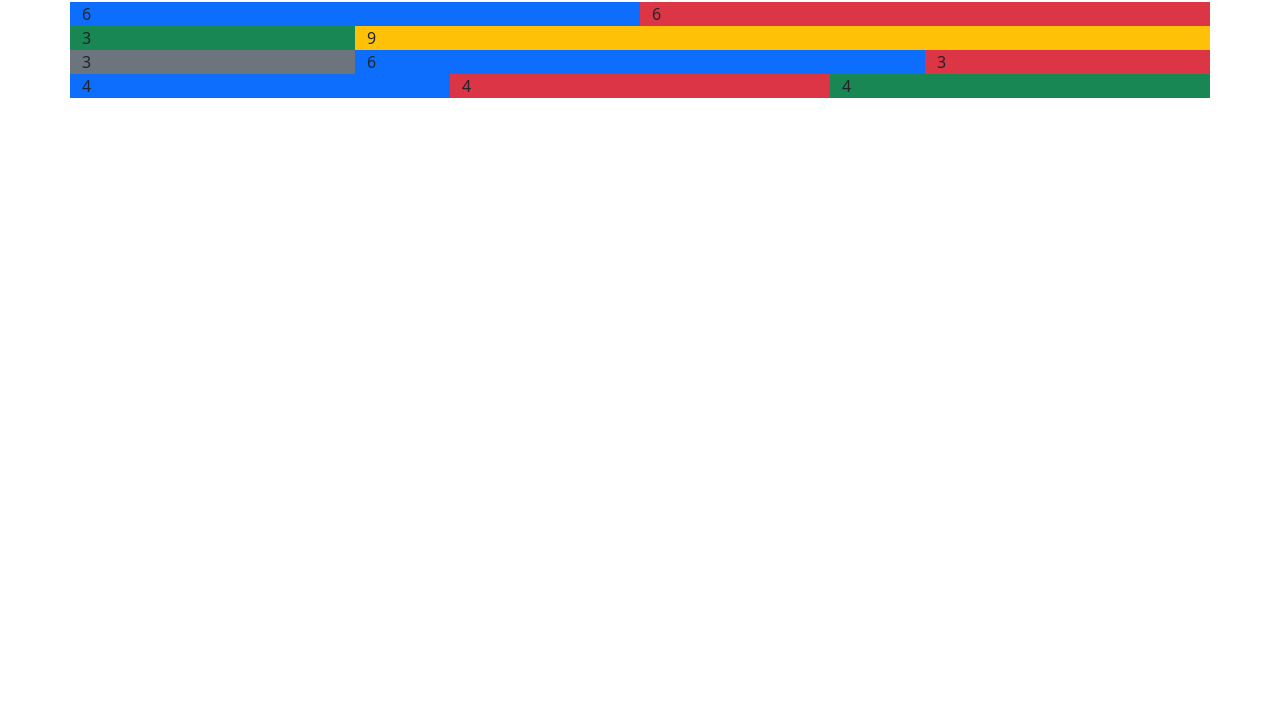
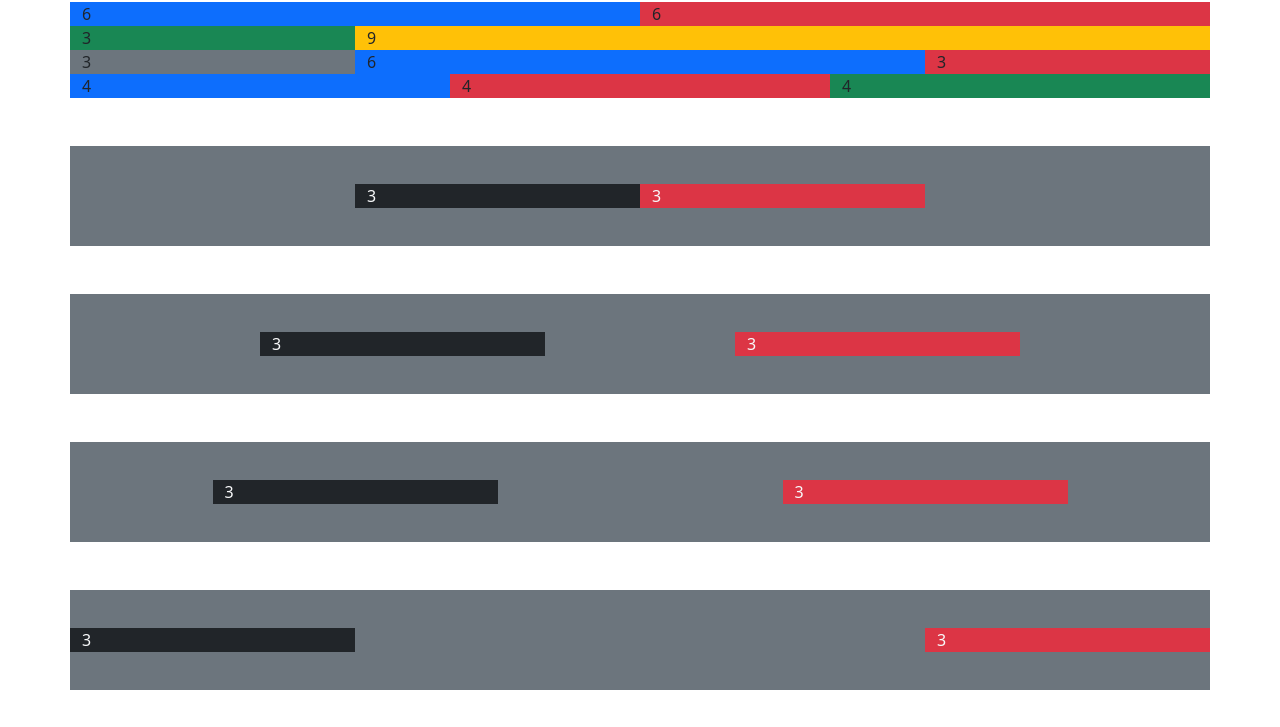
Before and after one commit to sevgi75/my_codess, a plain HTML site: page html-css/hc13_Bootstrap/installation/2_grid.html in a window 1280 px wide. Shown: the part 73-800 px from the top of the page. Drawn offline with nearby package versions, Linux system fonts and the light colour scheme.

Commit message:
aligment

```diff
--- a/html-css/hc13_Bootstrap/installation/2_grid.html
+++ b/html-css/hc13_Bootstrap/installation/2_grid.html
@@ -34,6 +34,23 @@
             <div class="col-4 bg-danger">4</div>
             <div class="col-4 bg-success">4</div>
         </div>
+
+        <div class="row mt-5 bg-secondary justify-content-center align-items-center" style="height: 100px;">
+            <div class="col-3 bg-dark text-light">3</div>
+            <div class="col-3 bg-danger text-light">3</div>
+        </div>
+        <div class="row mt-5 bg-secondary justify-content-evenly align-items-center" style="height: 100px;">
+            <div class="col-3 bg-dark text-light">3</div>
+            <div class="col-3 bg-danger text-light">3</div>
+        </div>
+        <div class="row mt-5 bg-secondary justify-content-around align-items-center" style="height: 100px;">
+            <div class="col-3 bg-dark text-light">3</div>
+            <div class="col-3 bg-danger text-light">3</div>
+        </div>
+        <div class="row mt-5 bg-secondary justify-content-between align-items-center" style="height: 100px;">
+            <div class="col-3 bg-dark text-light">3</div>
+            <div class="col-3 bg-danger text-light">3</div>
+        </div>
     </div>
 
 
```
